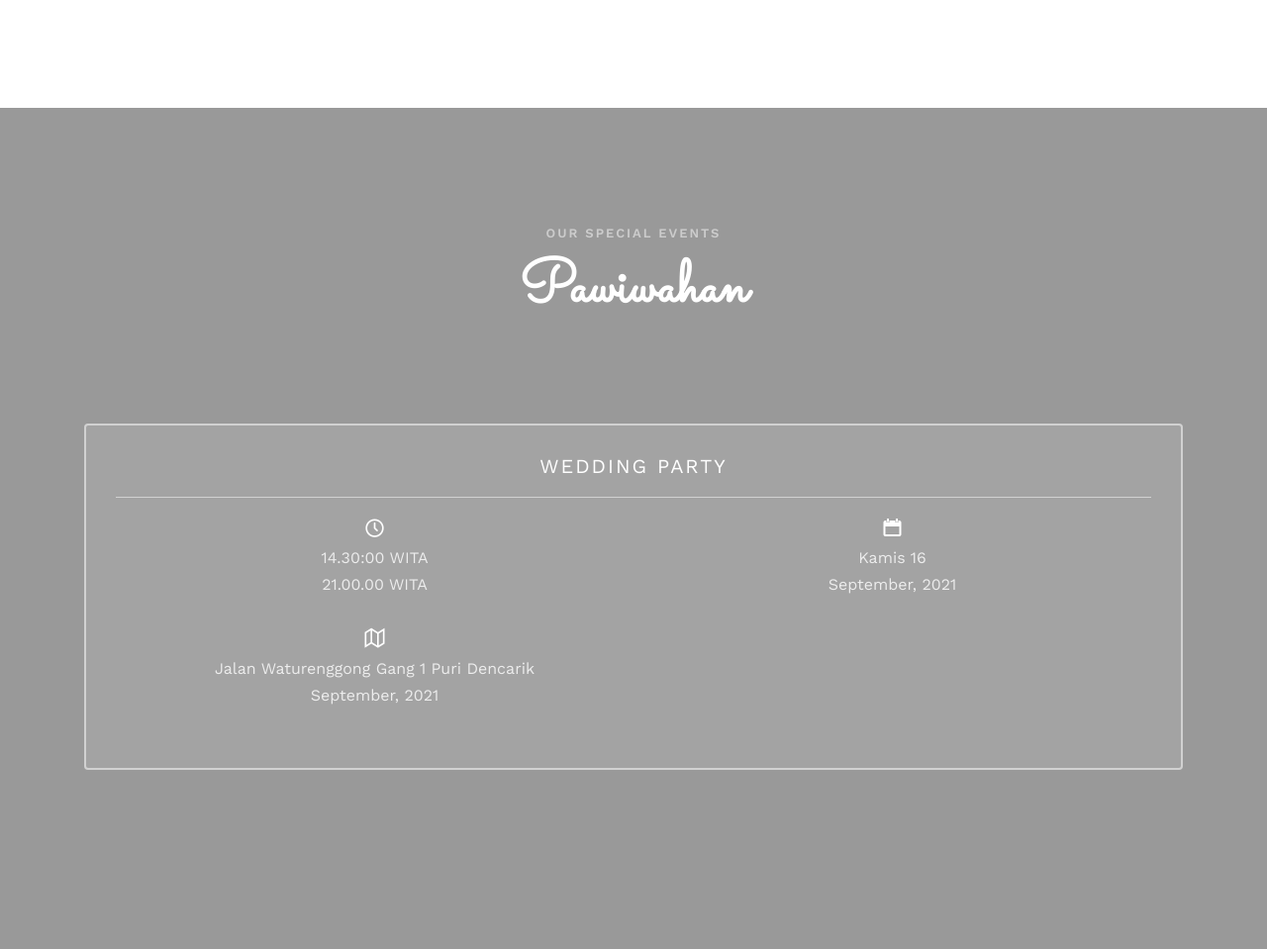
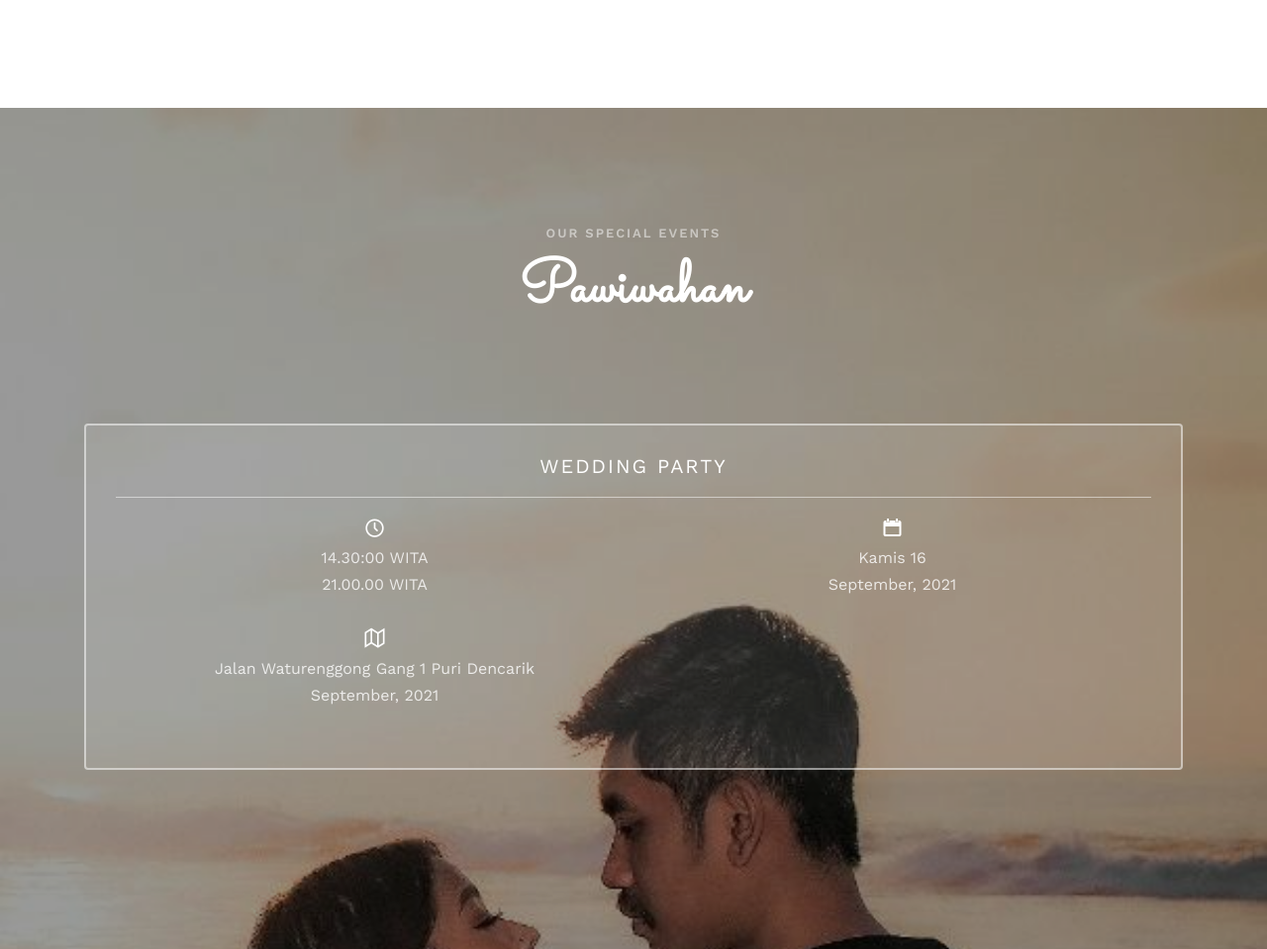
Before and after one commit to BlackSouthAsianPenguin/SatyaTrisna, a plain HTML site: page index.html in a window 1280 px wide. Shown: the part 1598-2557 px from the top of the page at 99% size. Drawn offline with nearby package versions, Linux system fonts and the light colour scheme; files whose address does not match are found by name.

Commit message:
Update index.html

```diff
--- a/index.html
+++ b/index.html
@@ -198,7 +198,7 @@
 
 
 
-	<div id="fh5co-event" class="fh5co-bg" style="background-image:url(images/oke3.jpeg);">
+	<div id="fh5co-event" class="fh5co-bg" style="background-image:url(images/oke3.jpg);">
 		<div class="overlay"></div>
 		<div class="container">
 			<div class="row">
```
